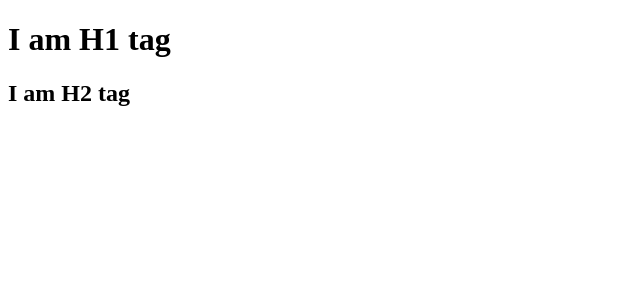
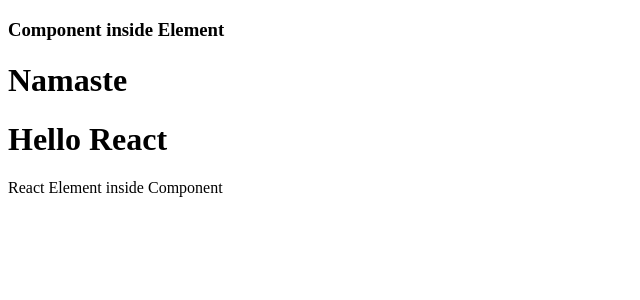
Before and after one commit to riddhipatel-design/project_react, a React (Vite) app: page / in a window 1280 px wide. Shown: the top 300 px of the page, without its empty margins (0-640 px from the left). Built offline with nearby package versions, Linux system fonts and the light colour scheme.

Commit message:
Lesson 3

```diff
--- a/App.js
+++ b/App.js
@@ -1,16 +1,29 @@
 import React from "react";
 import ReactDOM from "react-dom/client";
 
-const parent = React.createElement("div",
-    {id: "parent",},
-    React.createElement("div",
-    {id: "child",},
-    [React.createElement("h1",
-    {}, "I am H1 tag"), React.createElement("h2",
-    {}, "I am H2 tag")]
-    )
-)
+const Title = () => (
 
+    <h1 className="heading">Namaste</h1> )
+
+ const elem = <span> React Element inside Component</span>
+
+const HeadingComponenet = () => (
+    <div>
+    <Title />
+   <h1>Hello React</h1>
+   {elem}
+   </div>
+   )
+
+   // you can also put function Componenet inside React Element
+
+   const Title2 = (
+    <div>
+    <h3>Component inside Element</h3>
+    <HeadingComponenet />
+    </div>
+   )
+//const heading = React.createElement("h1", {}, "Namaste")
 const root = ReactDOM.createRoot(document.getElementById("root"));
-console.log(parent);
-root.render(parent);
+
+root.render(Title2);
```
Also changed, not shown: package.json (+7 -1 lines).
